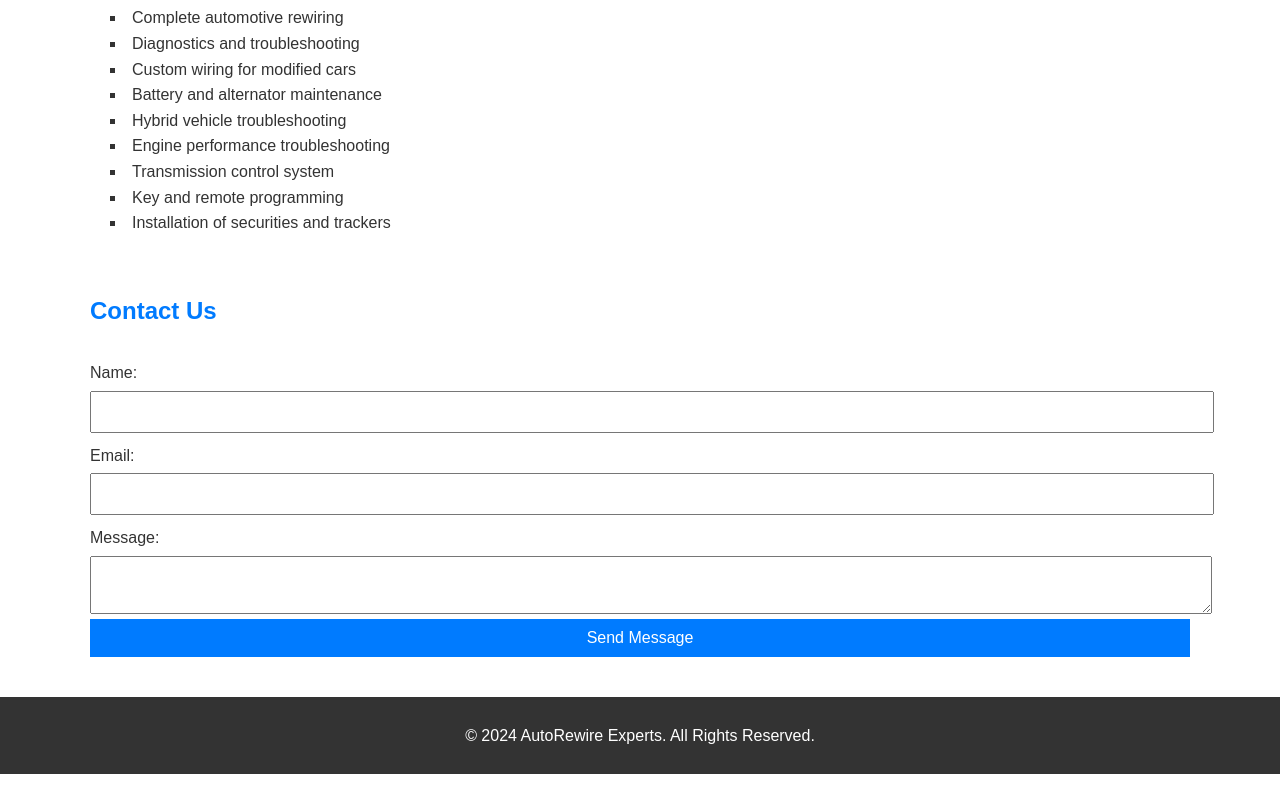
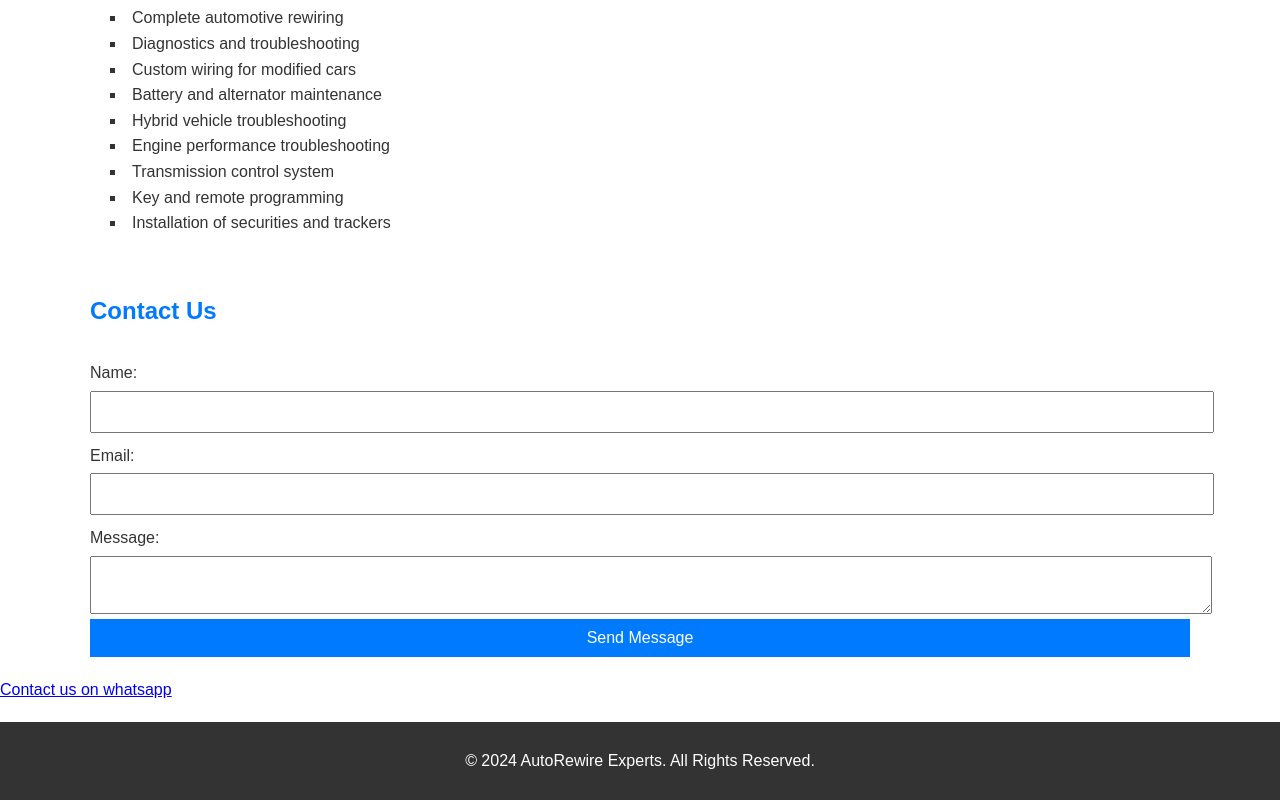
Before and after one commit to LatiVectors/Vectorsauto, a plain HTML site: page index.html in a window 1280 px wide. Shown: the part 428-1228 px from the top of the page. Before the commit the page ends 1202 px from the top, so only its background shows below. Drawn offline with Linux system fonts and the light colour scheme.

Commit message:
Update index.html

```diff
--- a/index.html
+++ b/index.html
@@ -56,6 +56,7 @@
             </form>
         </section>
     </main>
+    <a href="w.me/+2348162043451">Contact us on whatsapp</a>
 
     <footer>
         <p>&copy; 2024 AutoRewire Experts. All Rights Reserved.</p>
```
